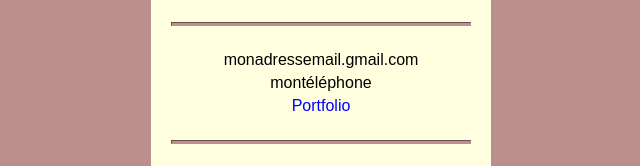
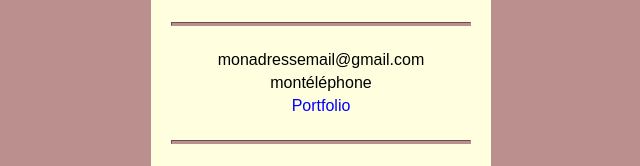
Before and after one commit to Laweda/Creation-dune-carte-de-visite, a plain HTML site: page index.html in a window 1280 px wide. Shown: the part 450-616 px from the top of the page, 319-959 px from the left. Drawn offline with Linux system fonts and the light colour scheme.

Commit message:
Update index.html

```diff
--- a/index.html
+++ b/index.html
@@ -16,7 +16,7 @@
     <p class="designation">Etudiante</p>
     <p class="company">Mon école</p>
     <hr class="bottom-line">
-    <p>monadressemail.gmail.com</p>
+    <p>monadressemail@gmail.com</p>
     <p>montéléphone</p>
     <a href="https://anime-sama.fr/catalogue/5-cm-per-second/film/vostfr/">Portfolio</a>
     <hr class="bottom-line">
```
